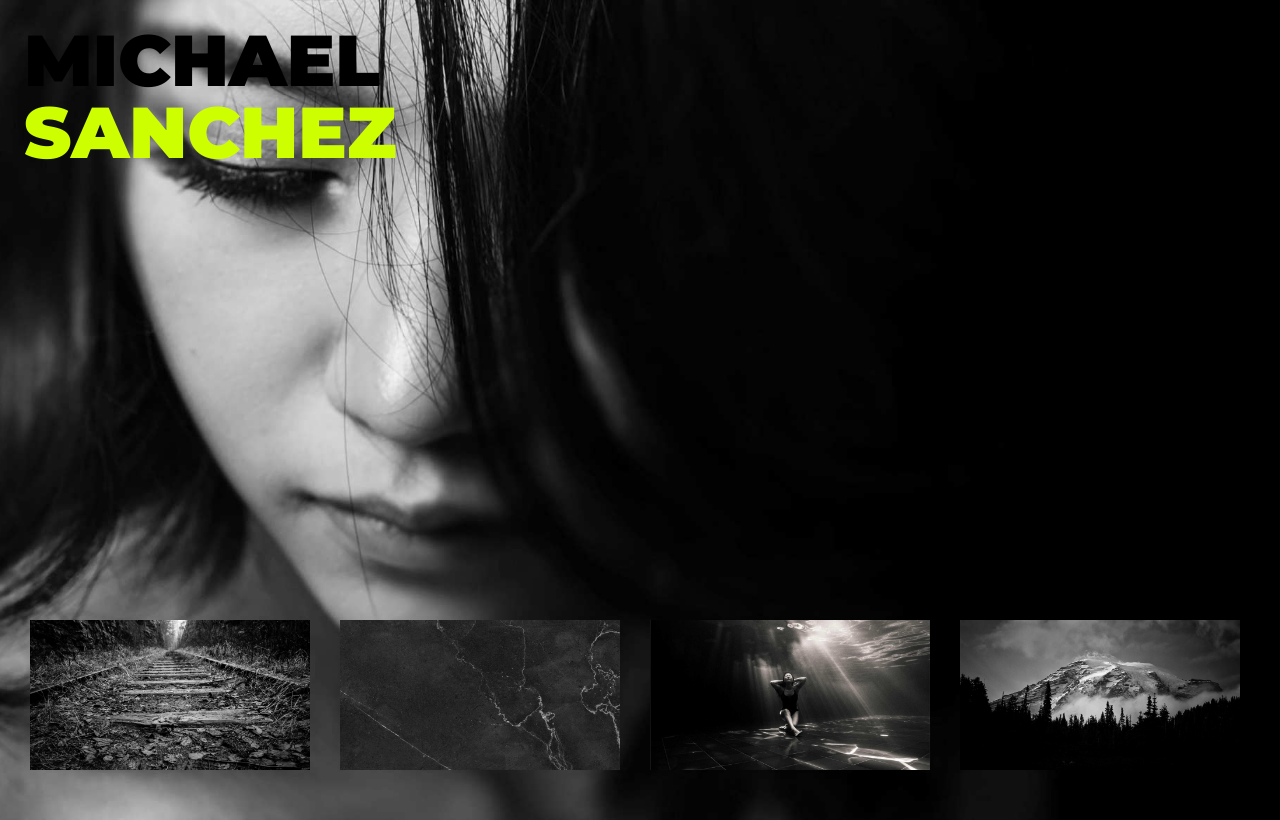
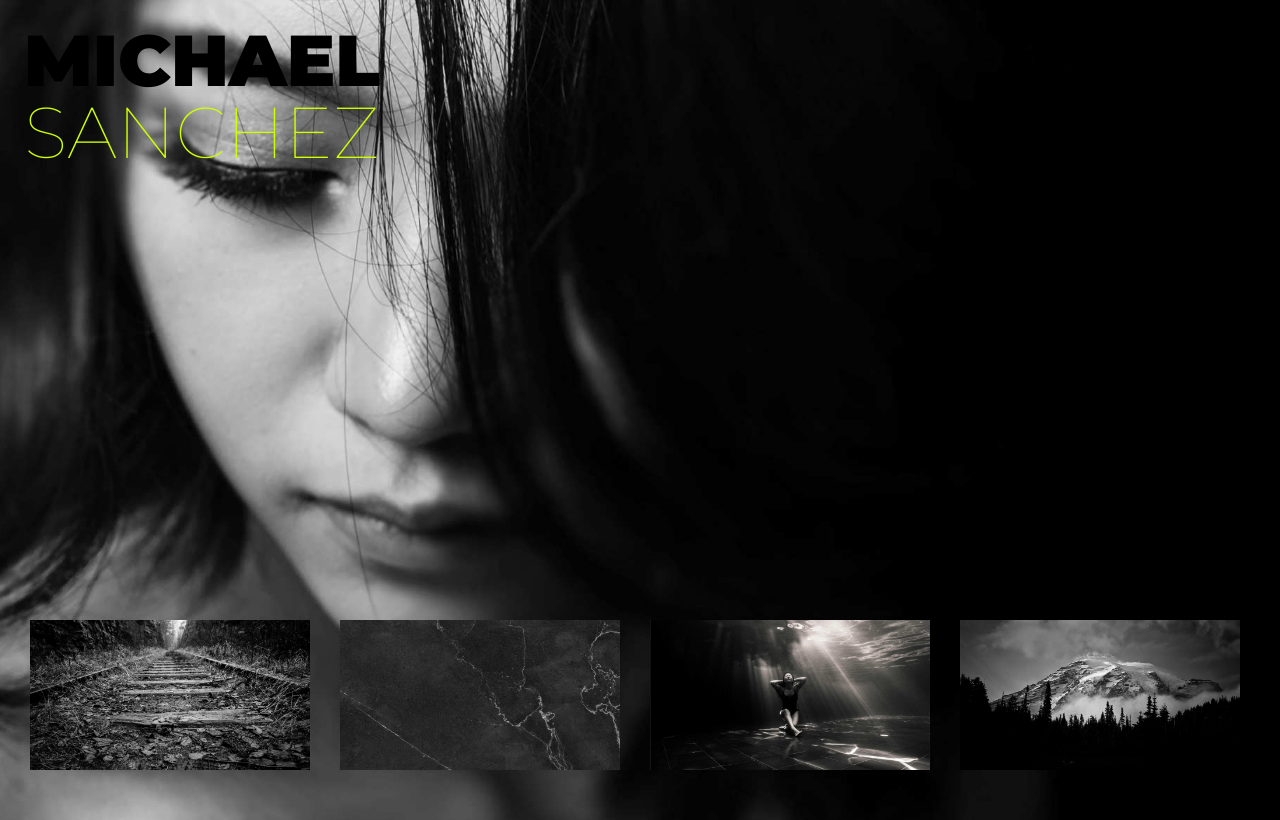
Before and after one commit to MickaelAustoni/ms-photographer, a Next.js app: page / in a window 1280 px wide. Shown: the top 820 px of the page. Built offline with nearby package versions, Linux system fonts and the light colour scheme.

Commit message:
refactor: style

```diff
--- a/src/app/layout.tsx
+++ b/src/app/layout.tsx
@@ -4,7 +4,7 @@ import "@/styles/globals.css";
 import { ReactNode } from "react";
 
 const inter = Montserrat({
-  weight: ["400", "900"],
+  weight: ["100","400", "900"],
   subsets: ["latin"],
 });
 
--- a/src/app/page.tsx
+++ b/src/app/page.tsx
@@ -104,7 +104,7 @@ export default function Home() {
       <h1 className={"z-20 absolute text-7xl left-6 top-6"}>
         MICHAEL
         <br />
-        <span className={"text-primary"}>SANCHEZ</span>
+        <span className={"text-primary font-thin"}>SANCHEZ</span>
       </h1>
       {springs.map((style, index) => (
         <animated.div key={index} className={"select-none absolute z-10 origin-top"} style={style}>
```
